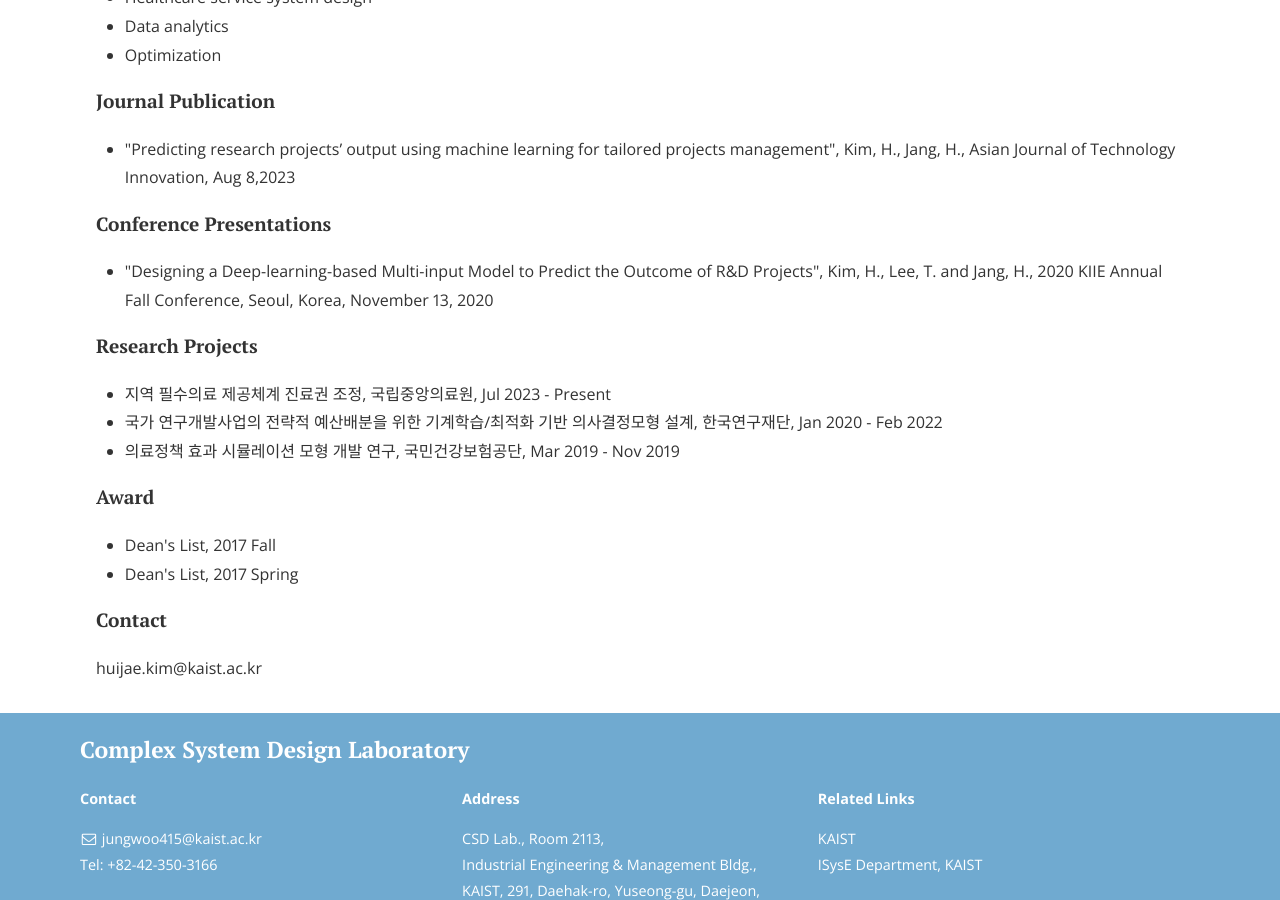
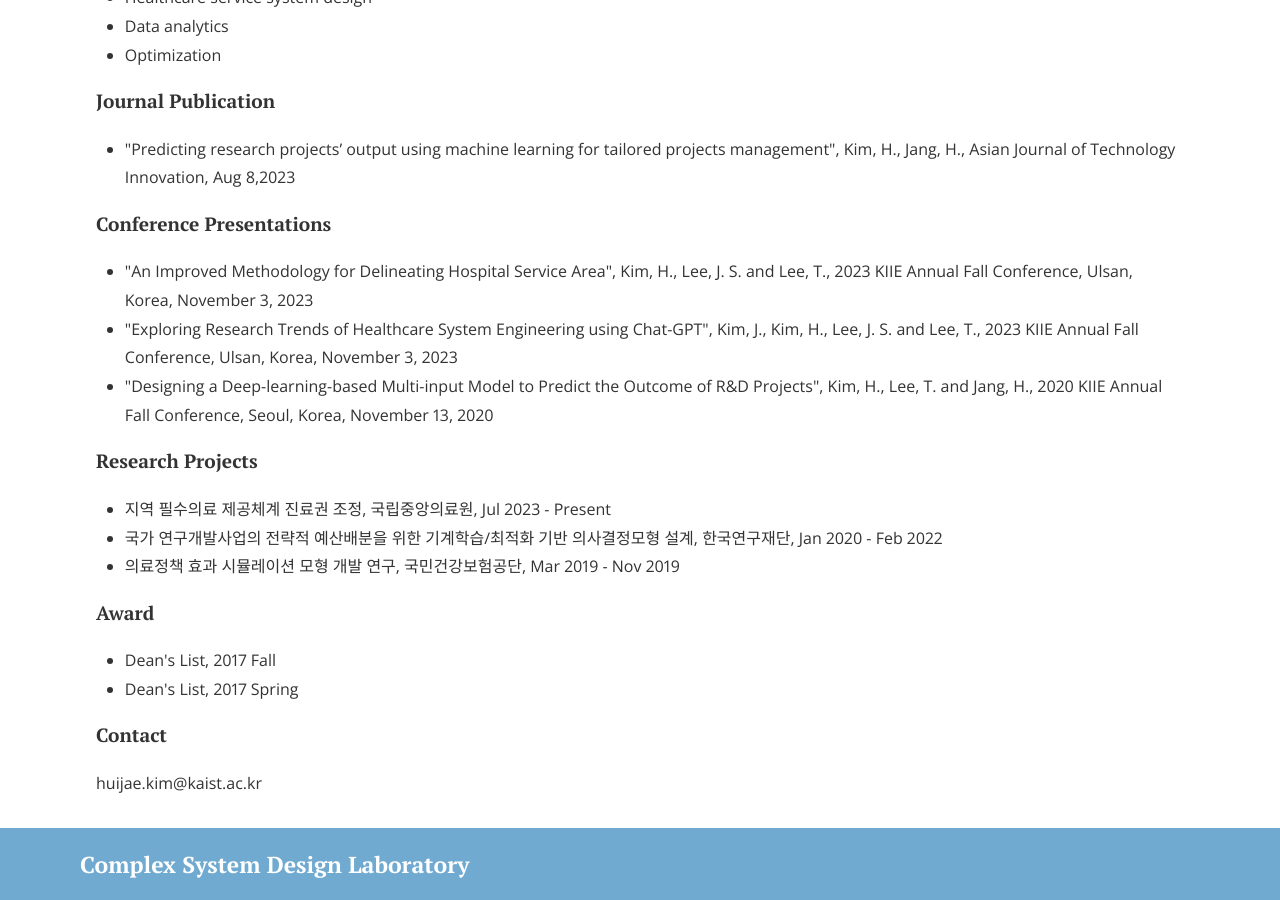
Before and after one commit to CSDlab-KAIST/csdlab-kaist.github.io, a Jekyll site: the page built from people/huijae.html, in a window 1280 px wide and 900 px high, scrolled down 484 px. Built offline with Jekyll 4.4.1, drawn with Linux system fonts in a browser that asks for light colours; nearby versions of some CDN libraries.

Commit message:
Update huijae.html

```diff
--- a/people/huijae.html
+++ b/people/huijae.html
@@ -50,6 +50,8 @@ title: Huijae Kim
 
 <h4>Conference Presentations</h4>
 <ul>
+  <li>"An Improved Methodology for Delineating Hospital Service Area", Kim, H., Lee, J. S. and Lee, T., 2023 KIIE Annual Fall Conference, Ulsan, Korea, November 3, 2023</li>
+  <li>"Exploring Research Trends of Healthcare System Engineering using Chat-GPT", Kim, J., Kim, H., Lee, J. S. and Lee, T., 2023 KIIE Annual Fall Conference, Ulsan, Korea, November 3, 2023</li>
   <li>"Designing a Deep-learning-based Multi-input Model to Predict the Outcome of R&D Projects", Kim, H., Lee, T. and Jang, H., 2020 KIIE Annual Fall Conference, Seoul, Korea, November 13, 2020</li>
 </ul>
 
```
